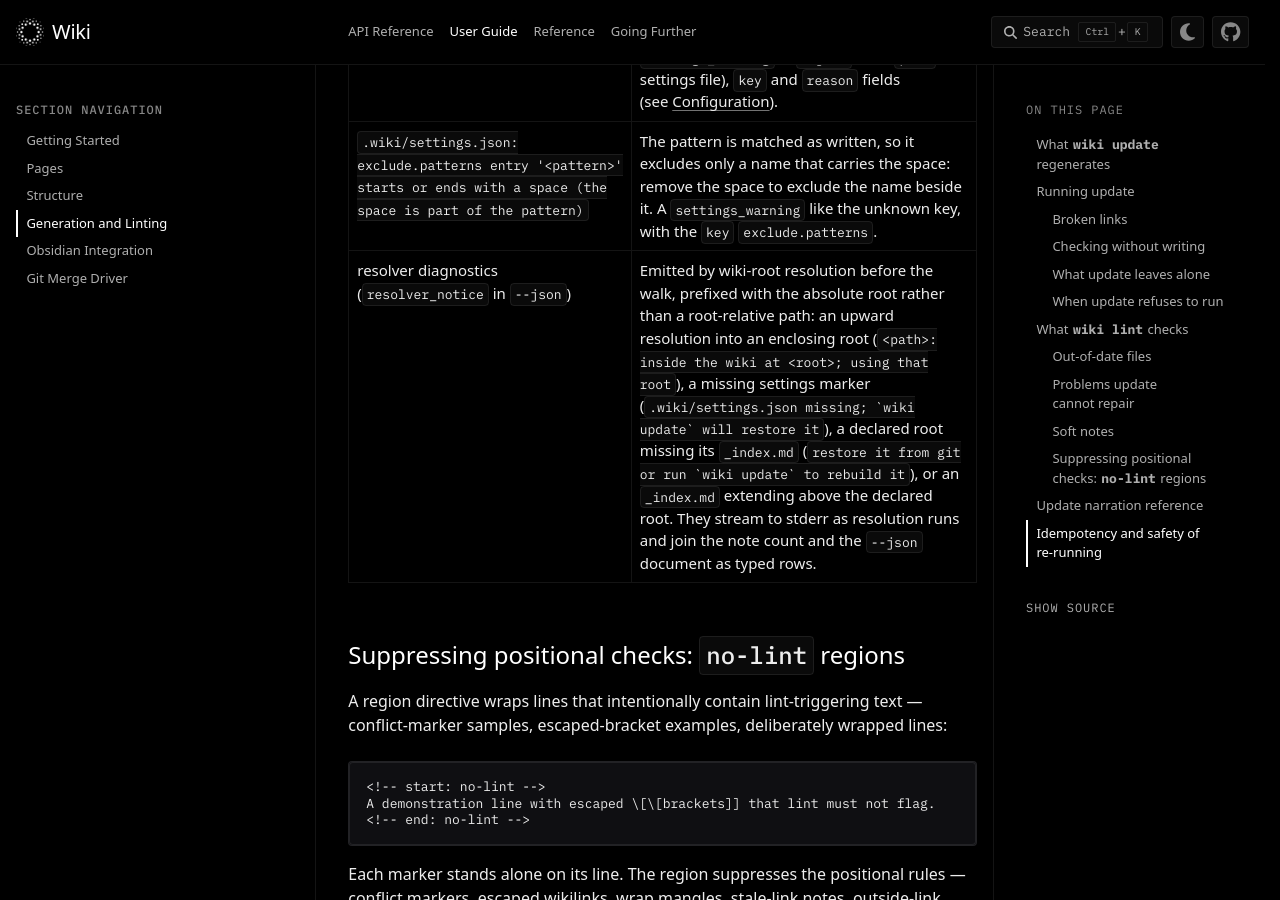
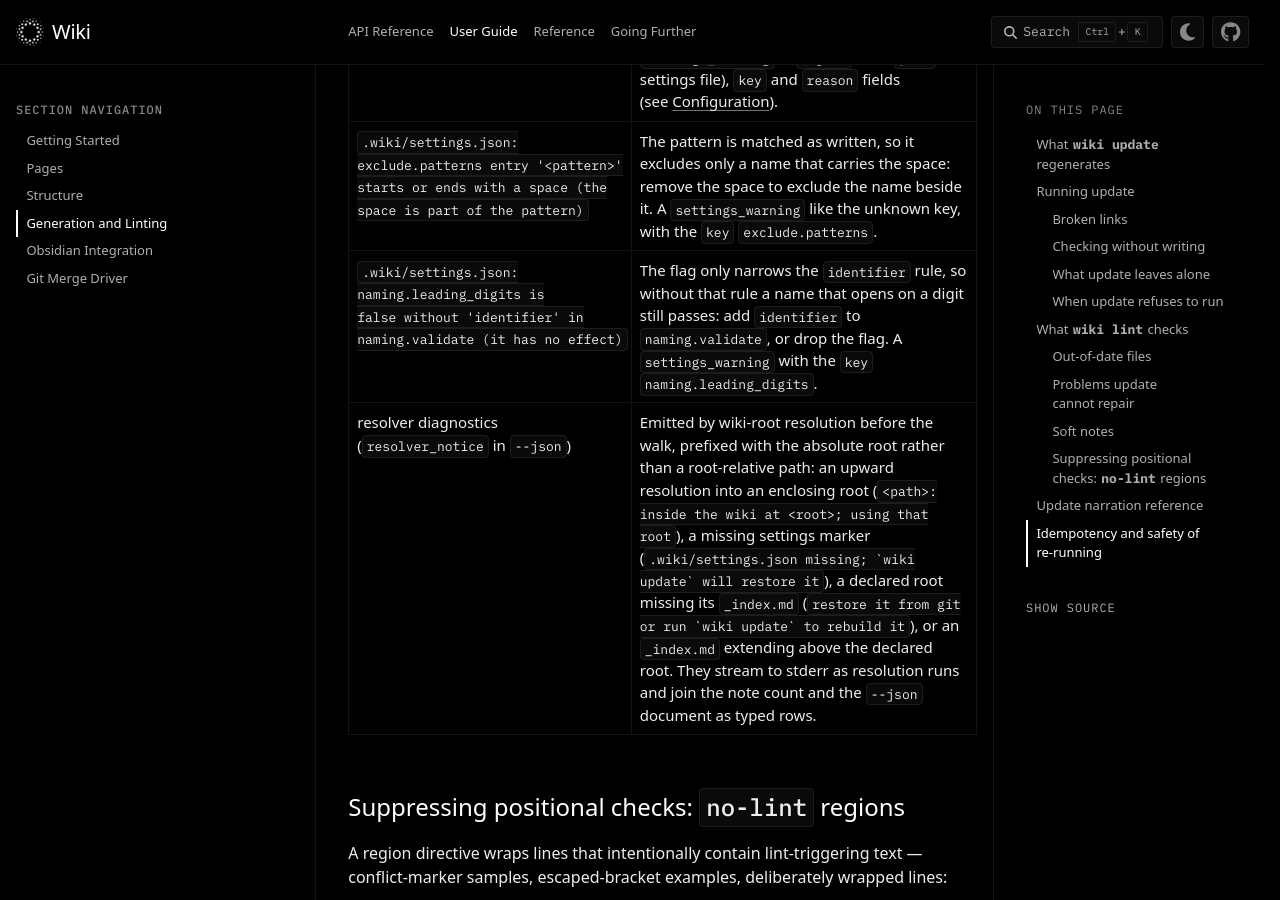
Before and after one commit to plasma-ai/wiki, a Sphinx documentation site: the page built from docs/guide/generation.rst, in a window 1280 px wide and 900 px high, scrolled down 13398 px. Built offline with Sphinx 7.4.7 and the PyData theme 0.15.4, drawn with Linux system fonts in a browser that asks for light colours; some web fonts are replaced; pages that are not in the unit, such as notebooks, are missing from menus; some of the changed text lies outside the part shown.

Commit message:
warn about a leading_digits flag with no identifier rule
`naming.leading_digits` only narrows the `identifier` rule: set to
`false`, it stops a name that opens on a digit from passing that rule.
Without `identifier` in `naming.validate` the flag is read and changes
nothing, so a wiki that set it to keep such names out kept none out.

That case now draws a settings warning under the key
`naming.leading_digits`, beside the other settings warnings. The
default `true` asks for nothing and draws none, with or without the
rule.

Co-Authored-By: Claude Fable 5.2 <noreply@anthropic.com>

```diff
--- a/docs/guide/generation.rst
+++ b/docs/guide/generation.rst
@@ -593,6 +593,11 @@ notes is clean — lint exits 0.
        carries the space: remove the space to exclude the name beside it.
        A ``settings_warning`` like the unknown key, with the ``key``
        ``exclude.patterns``.
+   * - ``.wiki/settings.json: naming.leading_digits is false without 'identifier' in naming.validate (it has no effect)``
+     - The flag only narrows the ``identifier`` rule, so without that rule a
+       name that opens on a digit still passes: add ``identifier`` to
+       ``naming.validate``, or drop the flag. A ``settings_warning`` with
+       the ``key`` ``naming.leading_digits``.
    * - resolver diagnostics (``resolver_notice`` in ``--json``)
      - Emitted by wiki-root resolution before the walk, prefixed with the
        absolute root rather than a root-relative path: an upward resolution
@@ -688,9 +693,9 @@ verbatim, even in condensed mode:
   not indexed)`` — likewise the excluded-path and gitignored-path cause
   lines beside a prune
 - ``.wiki/settings.json: unknown key '<key>' (ignored)`` — a settings
-  warning, printed before every other line, as is the one for an
-  ``exclude.patterns`` entry that starts or ends with a space (see
-  :doc:`/configuration`)
+  warning, printed before every other line, as are the ones for an
+  ``exclude.patterns`` entry that starts or ends with a space and for a
+  ``naming.leading_digits`` that has no effect (see :doc:`/configuration`)
 - ``Restored missing .wiki/settings.json ({} -- all defaults)``
 - ``Recreated .wiki/cache/ (derived counts cache)``
 - ``<path>: indexed, but this machine's git ignores it (<source>:<line>
```
Also changed, not shown: CHANGELOG.md (+2 -0 lines), docs/configuration.rst (+6 -1 lines), 2 other files.
